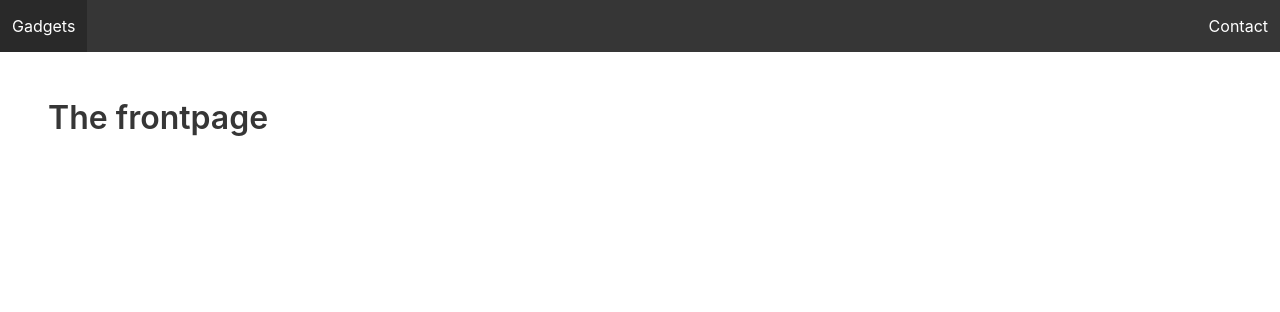
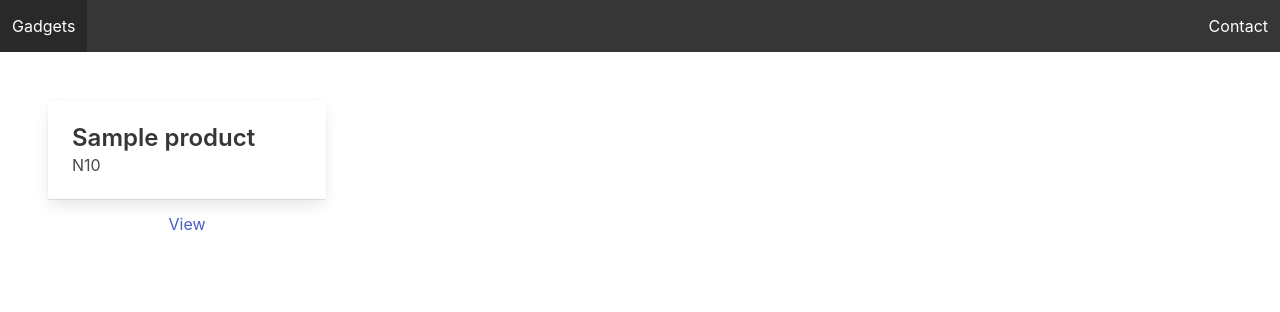
Before and after one commit to Dosu333/ecommerce, a Django app: template gadgets/apps/core/templates/frontpage.html in a window 1280 px wide. Shown: the top 312 px of the page. Run offline with Django 3.2, Linux system fonts and the light colour scheme; the template is opened without the code that fills it: most values are stand-ins (such as "Sample title", 1, 10 or a date in 2020).

Commit message:
Got list of products to show on frontpage

```diff
--- a/gadgets/apps/core/templates/frontpage.html
+++ b/gadgets/apps/core/templates/frontpage.html
@@ -1,5 +1,25 @@
 {% extends 'base.html' %}
 
 {% block content %}
-    <h1 class="title">The frontpage</h1>
+    <div class='columns is-multiline'>
+        {% for product in products %}
+            <div class='column is-3'>
+                <div class="card">
+                    <div class="card-content">
+                        <div class="media">
+                            <div class="media-content">
+                                <p class="title is-4">{{ product.title }}</p>
+                                <p class="subtitle is-6">N{{ product.price }}</p>
+                            </div>
+                        </div>
+                    </div>
+                </div>
+
+                <footer class='card-footer'>
+                    <a href="#" class='card-footer-item'>View</a>
+                </footer>
+            </div>
+        {% endfor %}
+    </div>
+
 {% endblock %}
```
Also changed, not shown: gadgets/apps/core/views.py (+9 -1 lines), gadgets/db.sqlite3.
